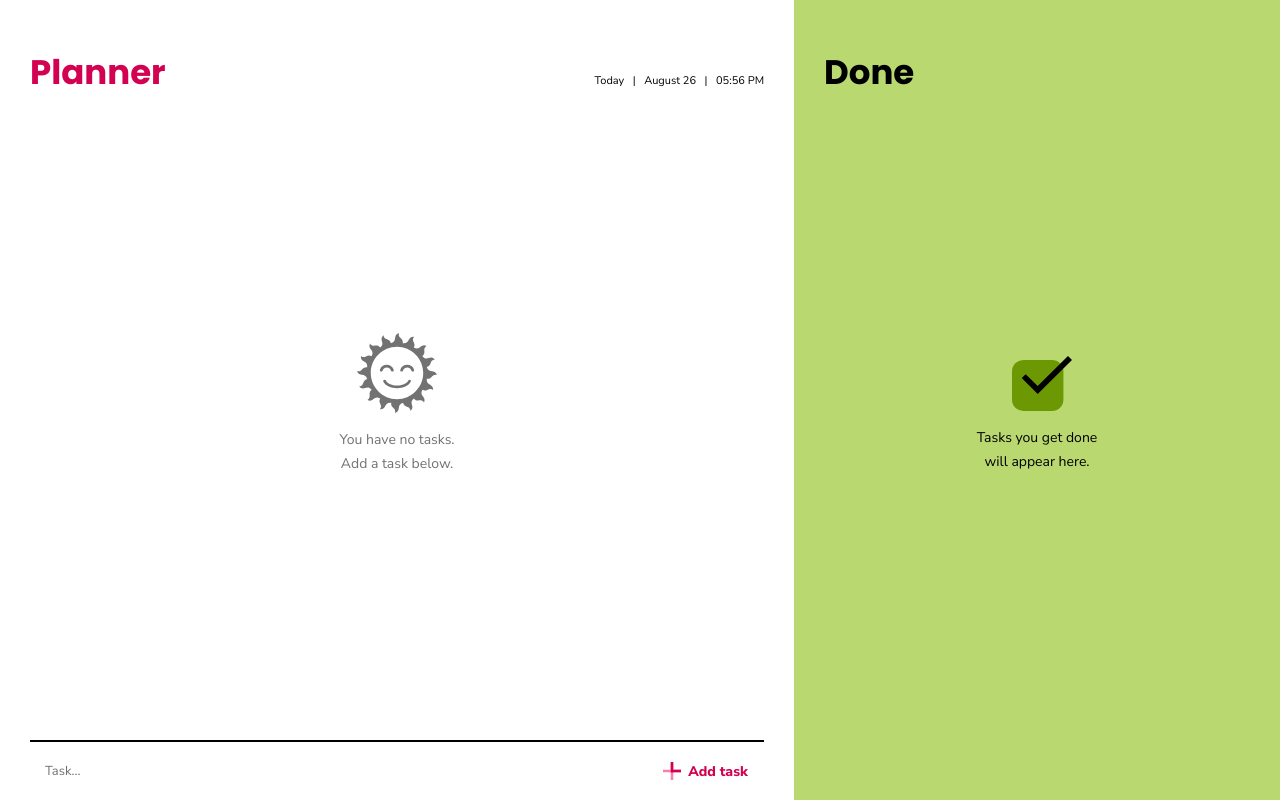
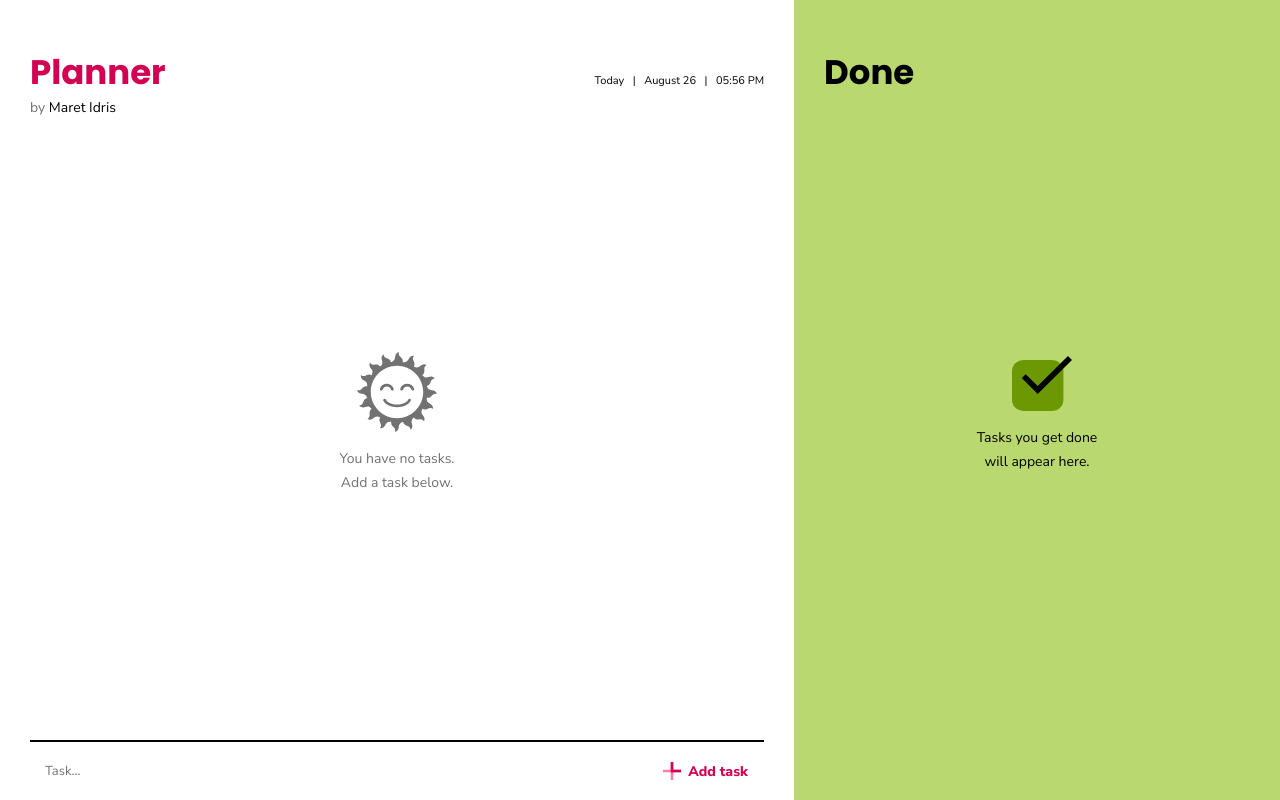
Before and after one commit to NadiaIdris/planner-web-app, a website: page dist/index.html in a window 1280 px wide. Drawn offline with Linux system fonts and the light colour scheme; files that its build step writes are made by us from their sources.

Commit message:
Add my name and link to LinkedIn

```diff
--- a/dist/index.html
+++ b/dist/index.html
@@ -16,7 +16,11 @@
   <div id="main-content">
     <div id="tasks-container">
       <header>
-        <h1 class="heading">Planner</h1>
+        <div>
+          <h1 class="heading">Planner</h1>
+          <p class="text">by
+            <a href="https://www.linkedin.com/in/maretidris/">Maret Idris</a></p>
+        </div>
         <h2 id="date"></h2>
       </header>
     </div>
--- a/dist/styles.css
+++ b/dist/styles.css
@@ -311,6 +311,18 @@ p {
   font-family: 'Nunito Sans', sans-serif;
 }
 
+.text {
+  color: var(--mid_gray);
+}
+
+.text a {
+  color: var(--black);
+}
+
+.text a:link {
+  text-decoration: none;
+}
+
 input {
   border: none;
   font-size: 13px;
@@ -396,6 +408,10 @@ input:focus, textarea:focus {
   }
 
   .heading {
+    padding: 0 5px 0 15px;
+  }
+
+  .text {
     padding: 0 5px 17px 15px;
   }
 
```
